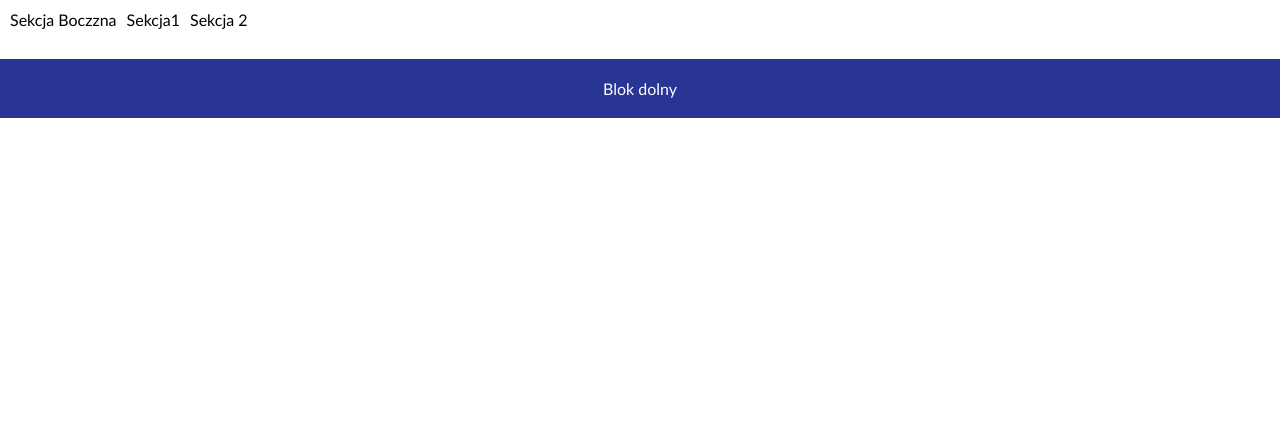
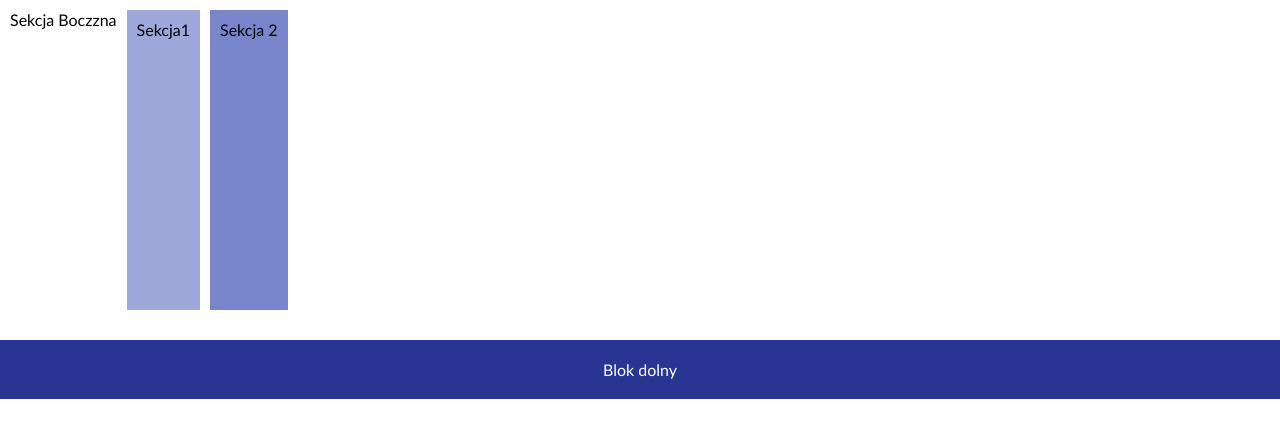
Before and after one commit to marcxvsss/aaaaaaaaaaaaaaaaaaaaaaaaaa, a plain HTML site: page index.html in a window 1280 px wide. Drawn offline with Linux system fonts and the light colour scheme.

Commit message:
Update style.css

```diff
--- a/style.css
+++ b/style.css
@@ -26,13 +26,13 @@ main#main > .sekcje {
     gap: 10px;
 }
 
-.sekcja1 {
+#sekcja1 {
     background-color: #9FA8DA;
     height: 300px;
     padding: 10px;
 }
 
-.sekcja2 {
+#sekcja2 {
     background-color: #7986CB;
     height: 300px;
     padding: 10px;
```
